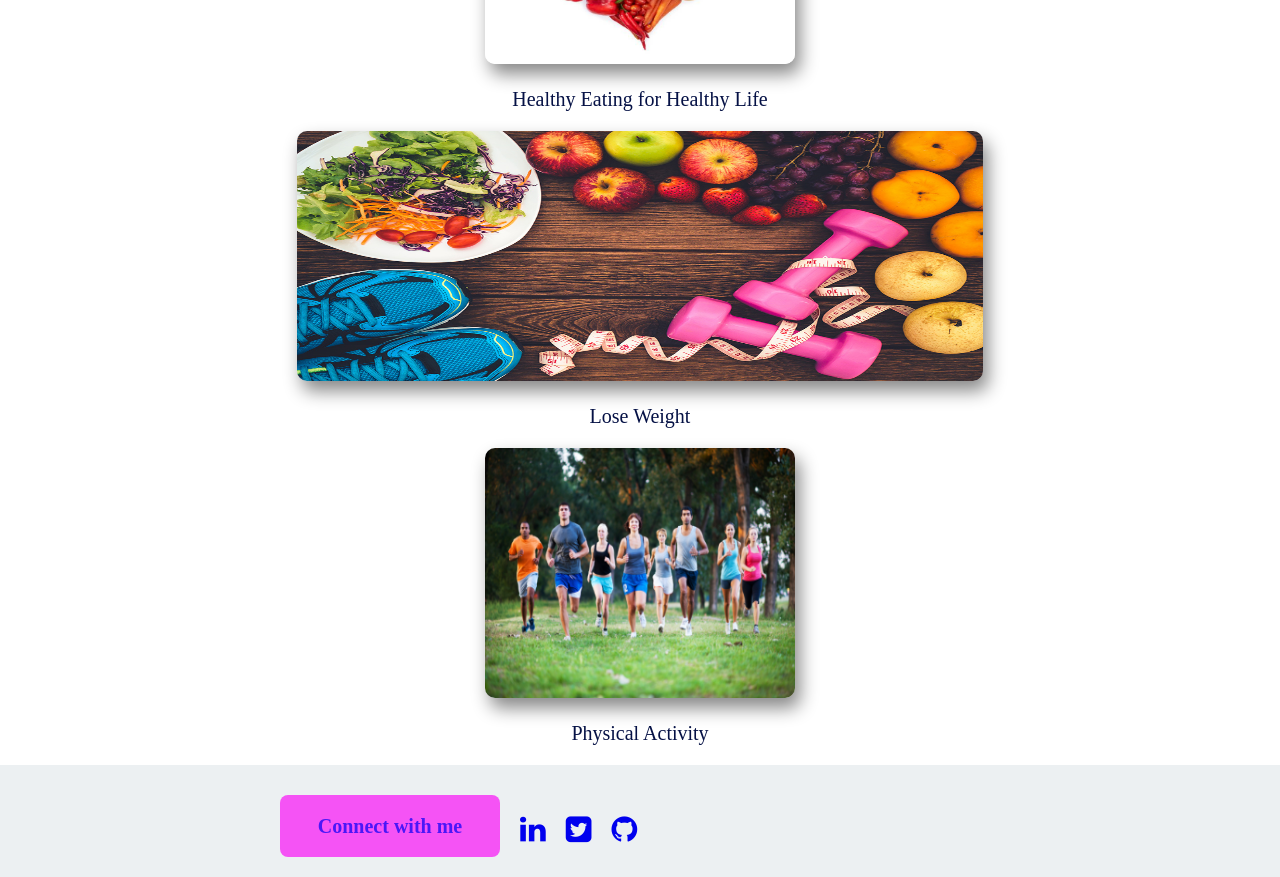
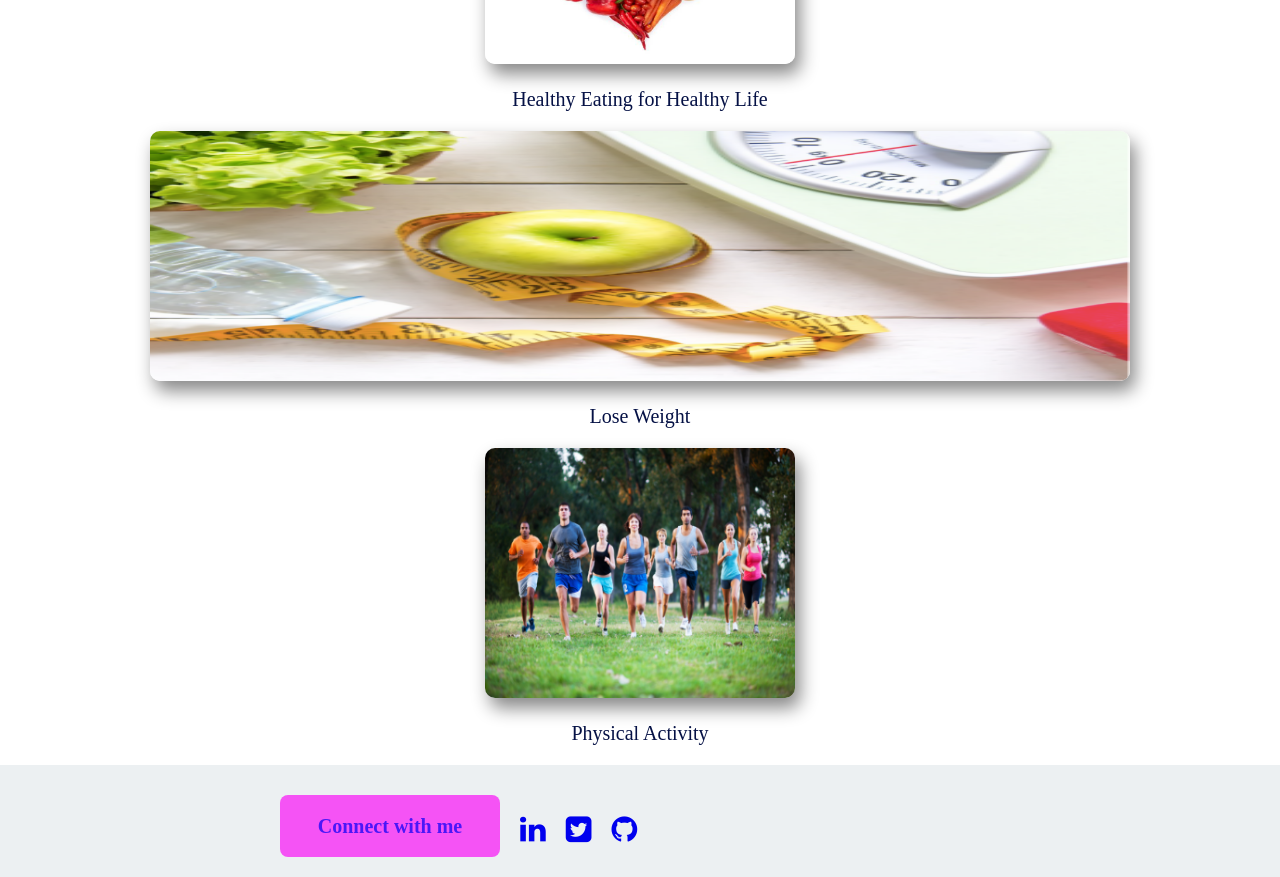
Before and after one commit to tejukudale1903/BMI_Calculator, a React (Create React App) app: page / in a window 1280 px wide. Shown: the part 3060-3937 px from the top of the page. Built offline with nearby package versions, Linux system fonts and the light colour scheme.

Commit message:
new Image added

```diff
--- a/src/App.css
+++ b/src/App.css
@@ -39,7 +39,7 @@
  }
  .weight_lose a img{
    height: 250px;
-   width:70%;
+   width:100%;
    border-radius: 10px;
    box-shadow:5px 10px 18px #888888;
    /* margin-left: 60px; */
--- a/src/App.js
+++ b/src/App.js
@@ -37,7 +37,7 @@ function App() {
             </div>
             <div className="weight_lose">
               <a href="#weight" onClick={() => setButtonPopup2(true)}>
-                <img src="weight.jpg" alt="Weight Lose"></img>
+                <img src="lose_weight.png" alt="Weight Lose"></img>
               </a>
               <p>Lose Weight</p>
             </div>
```
Also changed, not shown: public/lose_weight.png (added).
